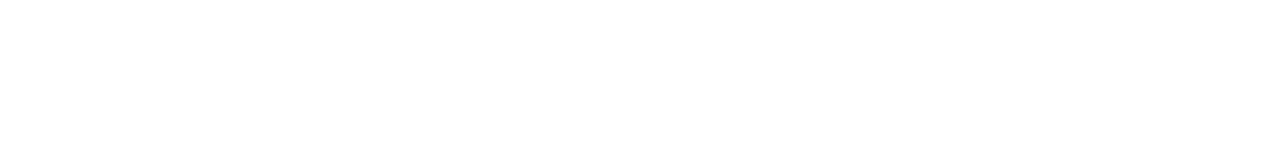
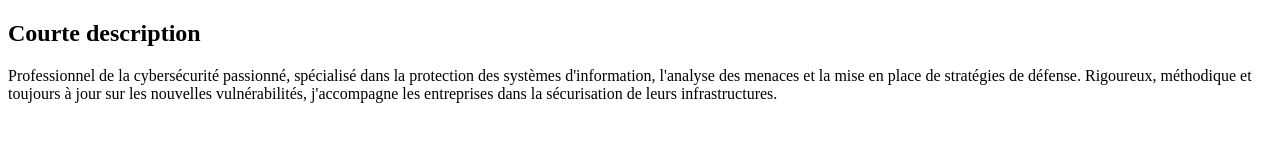
Before and after one commit to emericcool316-cell/mon-cv, a plain HTML site: page index.html in a window 1280 px wide. Drawn offline with Linux system fonts and the light colour scheme.

Commit message:
mise en place de la section description

```diff
--- a/index.html
+++ b/index.html
@@ -8,5 +8,14 @@
 </head>
 <body>
 
+     <section id="courte-description">
+    <h2>Courte description</h2>
+    <p>
+        Professionnel de la cybersécurité passionné, spécialisé dans la protection des systèmes d'information,
+        l'analyse des menaces et la mise en place de stratégies de défense. Rigoureux, méthodique et toujours à jour
+        sur les nouvelles vulnérabilités, j'accompagne les entreprises dans la sécurisation de leurs infrastructures.
+    </p>
+  </section>
+
 </body>
 </html>
```
